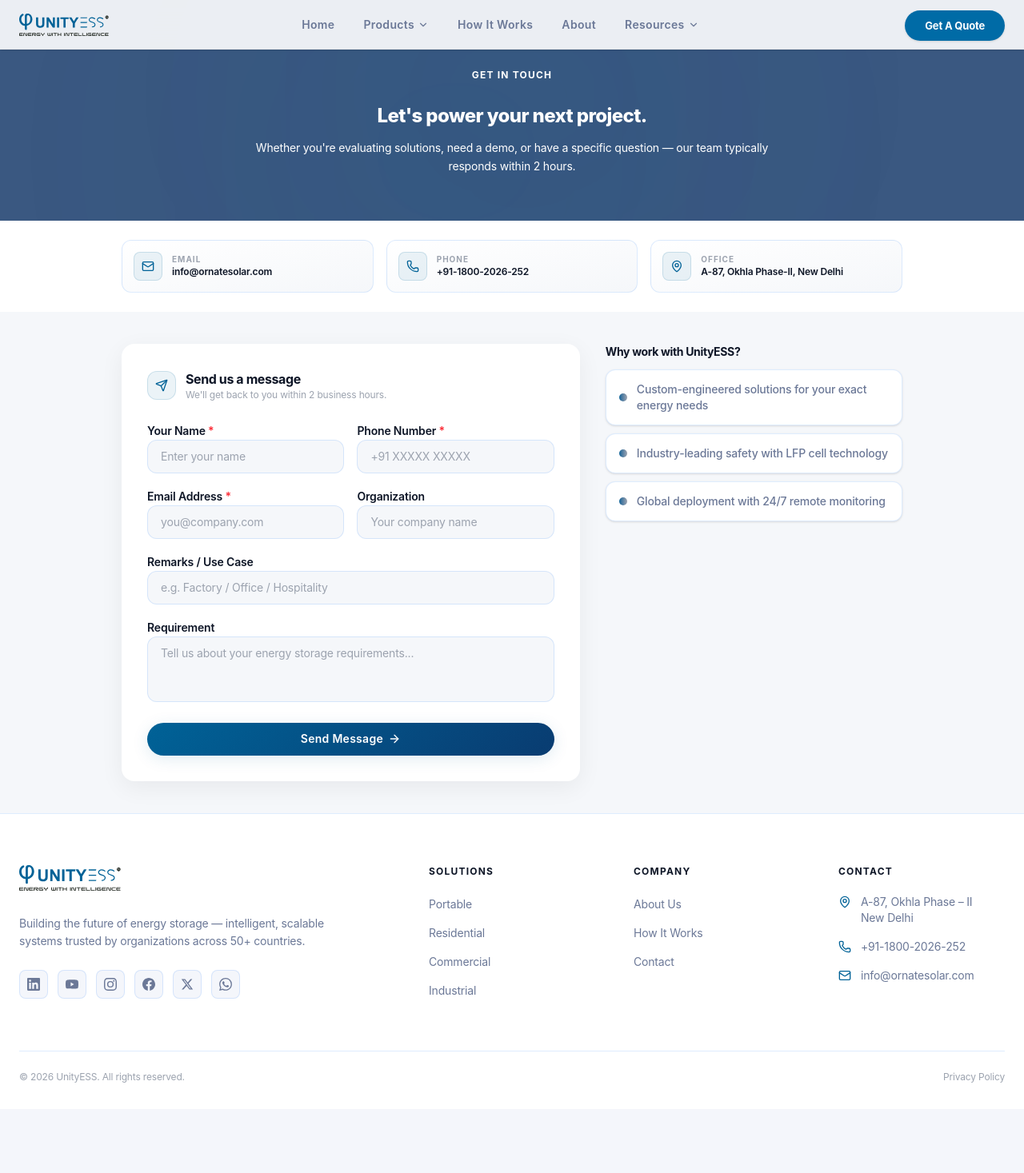
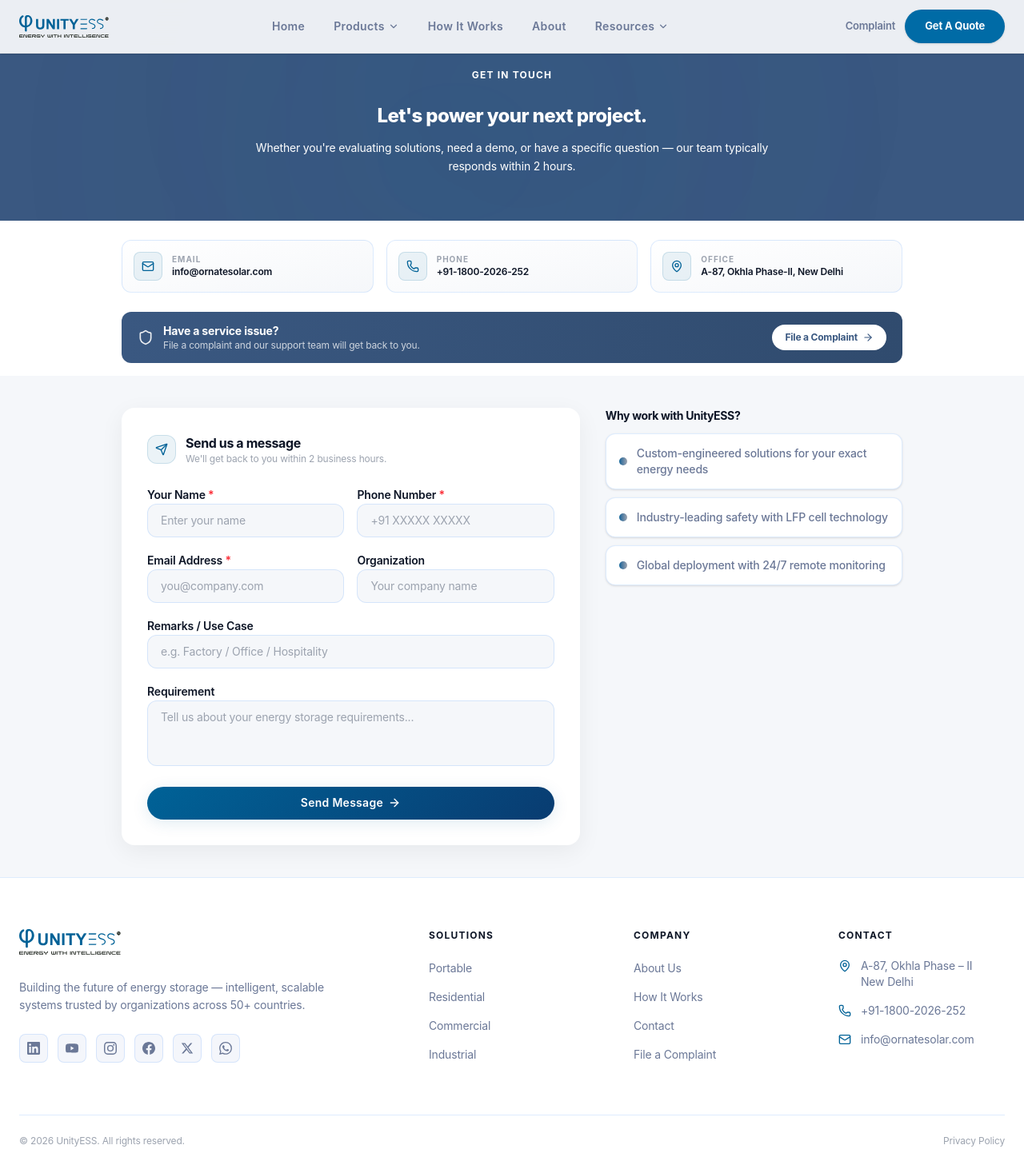
Before and after one commit to ResarchandDornate/marketing_web, a Next.js app: page /contact in a window 1280 px wide. Shown: the whole page at 80% size. Before the commit the page ends 1387 px from the top, so only its background shows below. Built offline with nearby package versions, Linux system fonts and the light colour scheme.

Commit message:
feat(Contact, Footer, Navbar): add complaint links to ContactClient, Footer, and Navbar components

```diff
--- a/src/app/contact/ContactClient.jsx
+++ b/src/app/contact/ContactClient.jsx
@@ -128,6 +128,29 @@
         </div>
       </section>
 
+      {/* Complaint banner */}
+      <section className="bg-white">
+        <div className="max-w-5xl mx-auto px-6 pb-4">
+          <a
+            href="https://service.unityess.cloud/report?brand=unityess"
+            target="_blank"
+            rel="noopener noreferrer"
+            className="flex flex-col sm:flex-row items-center justify-between gap-3 bg-linear-to-r from-[rgb(58,88,129)] to-[rgb(48,75,110)] rounded-xl px-5 py-3.5 text-white hover:shadow-lg transition-all group"
+          >
+            <div className="flex items-center gap-3">
+              <Shield className="w-5 h-5 text-white/90 shrink-0" />
+              <div>
+                <p className="text-sm font-bold">Have a service issue?</p>
+                <p className="text-xs text-white/75">File a complaint and our support team will get back to you.</p>
+              </div>
+            </div>
+            <span className="inline-flex items-center gap-1.5 text-xs font-bold bg-white text-[rgb(58,88,129)] px-4 py-2 rounded-full whitespace-nowrap group-hover:bg-gray-100 transition-colors">
+              File a Complaint <ArrowRight className="w-3.5 h-3.5" />
+            </span>
+          </a>
+        </div>
+      </section>
+
       {/* Form + Side Info */}
       <section className="py-10 bg-[#f5f7fa]">
         <div className="max-w-5xl mx-auto px-6">
--- a/src/components/Footer.jsx
+++ b/src/components/Footer.jsx
@@ -114,6 +114,16 @@
                   <Link href={item.path} className="text-sm text-text-secondary hover:text-accent transition-colors">{item.name}</Link>
                 </li>
               ))}
+              <li>
+                <a
+                  href="https://service.unityess.cloud/report?brand=unityess"
+                  target="_blank"
+                  rel="noopener noreferrer"
+                  className="text-sm text-text-secondary hover:text-accent transition-colors"
+                >
+                  File a Complaint
+                </a>
+              </li>
             </ul>
           </div>
 
--- a/src/components/Navbar.jsx
+++ b/src/components/Navbar.jsx
@@ -187,8 +187,16 @@
             </div>
           </div>
 
-          <div className="hidden lg:block ml-4 text-right">
-            <Link href="/contact" className={`text-[13px] font-bold px-6 py-2.5 rounded-full transition-all shadow-sm border ${isLight ? 'bg-brand-blue-dark text-white hover:bg-brand-blue hover:shadow-md border-transparent' : 'bg-white text-brand-blue-dark hover:bg-white/90 border-transparent shadow-[0_0_20px_rgba(255,255,255,0.3)]'}`}>
+          <div className="hidden lg:flex items-center gap-3 ml-4">
+            <a
+              href="https://service.unityess.cloud/report?brand=unityess"
+              target="_blank"
+              rel="noopener noreferrer"
+              className={`text-[13px] font-semibold transition-colors whitespace-nowrap ${isLight ? 'text-text-secondary hover:text-brand-blue-dark' : 'text-white/80 hover:text-white'}`}
+            >
+              Complaint
+            </a>
+            <Link href="/contact" className={`text-[13px] font-bold px-6 py-2.5 rounded-full transition-all shadow-sm border whitespace-nowrap ${isLight ? 'bg-brand-blue-dark text-white hover:bg-brand-blue hover:shadow-md border-transparent' : 'bg-white text-brand-blue-dark hover:bg-white/90 border-transparent shadow-[0_0_20px_rgba(255,255,255,0.3)]'}`}>
               Get A Quote
             </Link>
           </div>
@@ -271,7 +279,15 @@
               </div>
             )}
 
-            <Link href="/contact" className="mt-4 block text-center bg-brand-blue-dark text-white hover:bg-brand-blue py-3 rounded-xl font-bold transition-colors">
+            <a
+              href="https://service.unityess.cloud/report?brand=unityess"
+              target="_blank"
+              rel="noopener noreferrer"
+              className="mt-4 block text-center text-text-secondary hover:text-brand-blue-dark py-2 text-sm font-semibold transition-colors"
+            >
+              Complaint
+            </a>
+            <Link href="/contact" className="block text-center bg-brand-blue-dark text-white hover:bg-brand-blue py-3 rounded-xl font-bold transition-colors">
               Get A Quote
             </Link>
           </div>
```
